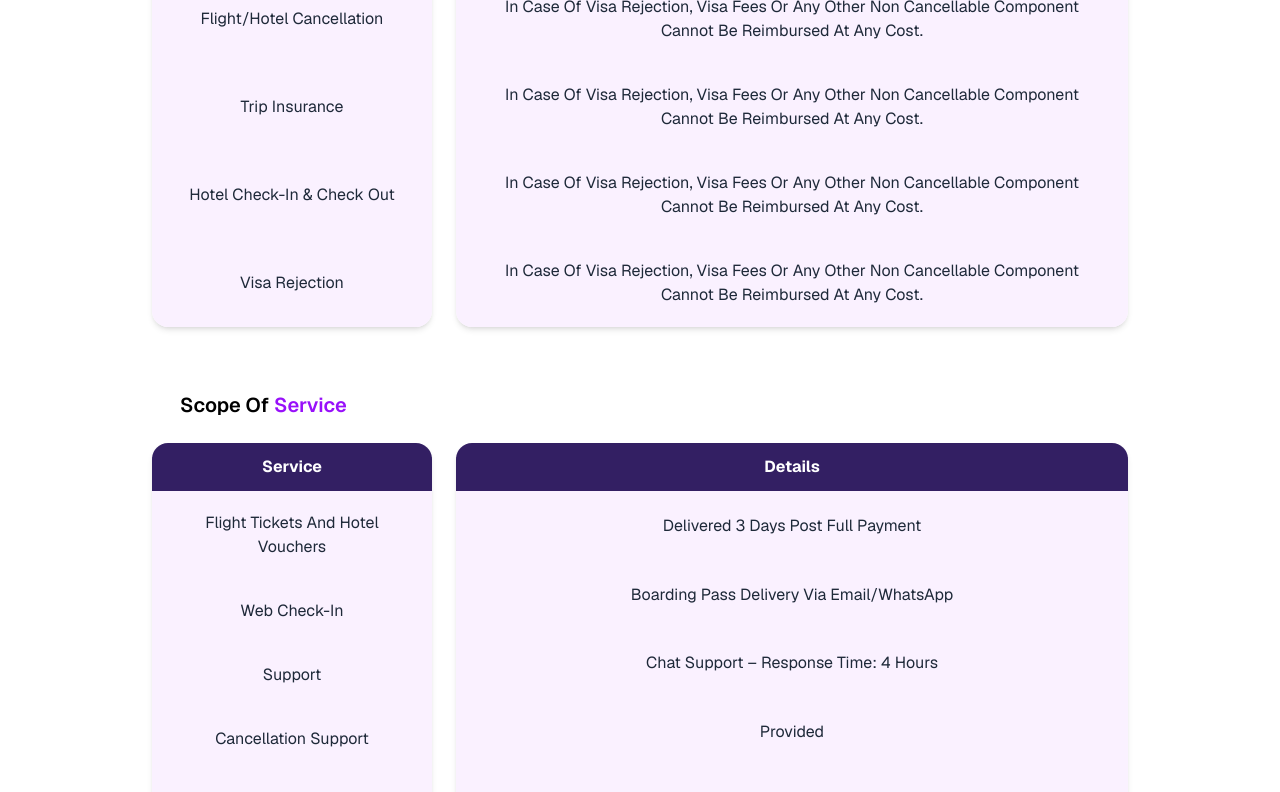
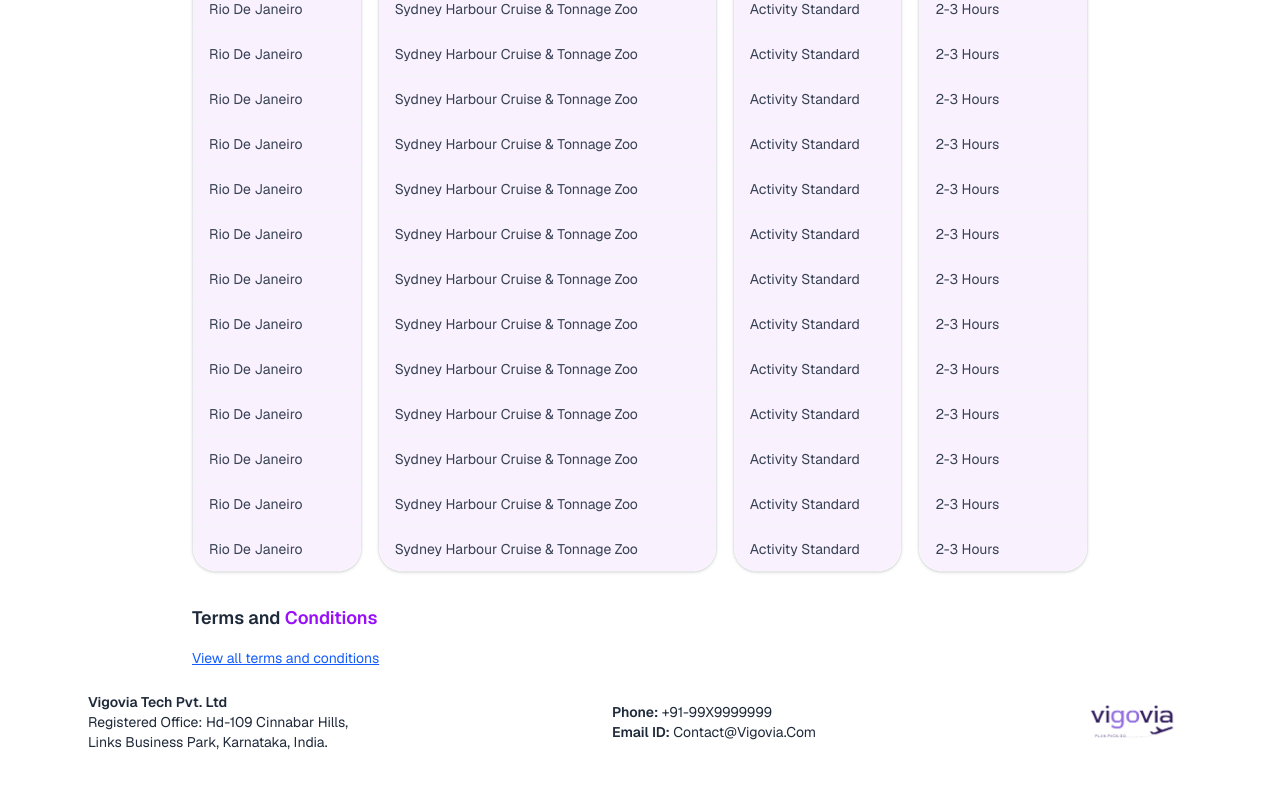
Before and after one commit to Hari-hara7/Vigovia-Assignment, a Next.js app in the folder my-app/: page / in a window 1280 px wide. Shown: the part 3100-3892 px from the top of the page. Built offline with nearby package versions, Linux system fonts and the light colour scheme.

Commit message:
100% done

```diff
--- a/my-app/app/fourth/page.tsx
+++ b/my-app/app/fourth/page.tsx
@@ -129,7 +129,7 @@ export default function FourthPage() {
             </div>
           </div>
         </div>
-
+<div className="border-t border-blsck my-10 w-full" />
         {/* CTA */}
         <div className="text-center py-8 mb-100">
           <h3 className="text-2xl font-bold text-gray-800 mb-6">
--- a/my-app/app/page.tsx
+++ b/my-app/app/page.tsx
@@ -3,6 +3,7 @@
 import Home from './home/page';
 import Notes from './notes/page';
 import Second from './second/page';
+import Third from './third/page';
 import Fourth from './fourth/page';
 import Fivth from './fivth/page';
 
@@ -11,6 +12,7 @@ export default function MainPage() {
     <main>
       <Home />
       <Second/>
+      <Third />
       <Notes />
       <Fourth />
       <Fivth />
--- a/my-app/app/third/page.tsx
+++ b/my-app/app/third/page.tsx
@@ -0,0 +1,219 @@
+'use client'
+
+import React from 'react'
+import Image from 'next/image'
+
+const activityData = [
+  {
+    city: "Rio De Janeiro",
+    activity: "Sydney Harbour Cruise & Tonnage Zoo",
+    type: "Nonstop Sightseeing",
+    timeRequired: "2-3 Hours"
+  },
+  {
+    city: "Rio De Janeiro",
+    activity: "Sydney Harbour Cruise & Tonnage Zoo",
+    type: "Activity Standard",
+    timeRequired: "2-3 Hours"
+  },
+  {
+    city: "Rio De Janeiro",
+    activity: "Sydney Harbour Cruise & Tonnage Zoo",
+    type: "Activity Standard",
+    timeRequired: "2-3 Hours"
+  },
+  {
+    city: "Rio De Janeiro",
+    activity: "Sydney Harbour Cruise & Tonnage Zoo",
+    type: "Activity Standard",
+    timeRequired: "2-3 Hours"
+  },
+  {
+    city: "Rio De Janeiro",
+    activity: "Sydney Harbour Cruise & Tonnage Zoo",
+    type: "Activity Standard",
+    timeRequired: "2-3 Hours"
+  },
+  {
+    city: "Rio De Janeiro",
+    activity: "Sydney Harbour Cruise & Tonnage Zoo",
+    type: "Activity Standard",
+    timeRequired: "2-3 Hours"
+  },
+  {
+    city: "Rio De Janeiro",
+    activity: "Sydney Harbour Cruise & Tonnage Zoo",
+    type: "Activity Standard",
+    timeRequired: "2-3 Hours"
+  },
+  {
+    city: "Rio De Janeiro",
+    activity: "Sydney Harbour Cruise & Tonnage Zoo",
+    type: "Activity Standard",
+    timeRequired: "2-3 Hours"
+  },
+  {
+    city: "Rio De Janeiro",
+    activity: "Sydney Harbour Cruise & Tonnage Zoo",
+    type: "Activity Standard",
+    timeRequired: "2-3 Hours"
+  },
+  {
+    city: "Rio De Janeiro",
+    activity: "Sydney Harbour Cruise & Tonnage Zoo",
+    type: "Activity Standard",
+    timeRequired: "2-3 Hours"
+  },
+  {
+    city: "Rio De Janeiro",
+    activity: "Sydney Harbour Cruise & Tonnage Zoo",
+    type: "Activity Standard",
+    timeRequired: "2-3 Hours"
+  },
+  {
+    city: "Rio De Janeiro",
+    activity: "Sydney Harbour Cruise & Tonnage Zoo",
+    type: "Activity Standard",
+    timeRequired: "2-3 Hours"
+  },
+  {
+    city: "Rio De Janeiro",
+    activity: "Sydney Harbour Cruise & Tonnage Zoo",
+    type: "Activity Standard",
+    timeRequired: "2-3 Hours"
+  },
+  {
+    city: "Rio De Janeiro",
+    activity: "Sydney Harbour Cruise & Tonnage Zoo",
+    type: "Activity Standard",
+    timeRequired: "2-3 Hours"
+  },
+  {
+    city: "Rio De Janeiro",
+    activity: "Sydney Harbour Cruise & Tonnage Zoo",
+    type: "Activity Standard",
+    timeRequired: "2-3 Hours"
+  },
+  {
+    city: "Rio De Janeiro",
+    activity: "Sydney Harbour Cruise & Tonnage Zoo",
+    type: "Activity Standard",
+    timeRequired: "2-3 Hours"
+  }
+]
+
+export default function ThirdPage() {
+  return (
+    <div className="min-h-screen bg-white p-6 font-sans">
+      <div className="max-w-4xl mx-auto space-y-8">
+
+        {/* Activity Table Section */}
+        <div className="bg-white">
+          <h2 className="text-lg font-semibold text-gray-800 mb-4">
+            Activity <span className="text-purple-600">Table</span>
+          </h2>
+
+          <div className="flex gap-4">
+            {/* City Column */}
+            <div className="w-1/5 bg-white border border-gray-200 rounded-3xl overflow-hidden shadow-sm">
+              <div className="bg-[#331F63] text-white px-4 py-3 font-medium text-sm text-center rounded-t-3xl">
+                City
+              </div>
+              {activityData.map((activity, index) => (
+                <div key={index} className={`px-4 py-3 text-sm text-gray-700 bg-[#FAF1FF] border-b last:border-b-0 border-gray-100 ${index === activityData.length - 1 ? 'rounded-b-3xl' : ''}`}>
+                  {activity.city}
+                </div>
+              ))}
+            </div>
+
+            {/* Activity Column */}
+            <div className="w-2/5 bg-white border border-gray-200 rounded-3xl overflow-hidden shadow-sm">
+              <div className="bg-[#331F63] text-white text-center px-4 py-3 font-medium text-sm rounded-t-3xl">
+                Activity
+              </div>
+              {activityData.map((activity, index) => (
+                <div key={index} className={`px-4 py-3 text-sm text-gray-700 bg-[#FAF1FF] border-b last:border-b-0 border-gray-100 ${index === activityData.length - 1 ? 'rounded-b-3xl' : ''}`}>
+                  {activity.activity}
+                </div>
+              ))}
+            </div>
+
+            {/* Type Column */}
+            <div className="w-1/5 bg-white border border-gray-200 rounded-3xl overflow-hidden shadow-sm">
+              <div className="bg-[#331F63] text-white px-4 py-3 font-medium text-sm text-center rounded-t-3xl">
+                Type
+              </div>
+              {activityData.map((activity, index) => (
+                <div key={index} className={`px-4 py-3 text-sm text-gray-700 bg-[#FAF1FF] border-b last:border-b-0 border-gray-100 ${index === activityData.length - 1 ? 'rounded-b-3xl' : ''}`}>
+                  {activity.type}
+                </div>
+              ))}
+            </div>
+
+            {/* Time Required Column */}
+            <div className="w-1/5 bg-white border border-gray-200 rounded-3xl overflow-hidden shadow-sm">
+              <div className="bg-[#331F63] text-white px-4 py-3 font-medium text-sm text-center rounded-t-3xl">
+                Time Required
+              </div>
+              {activityData.map((activity, index) => (
+                <div
+                  key={index}
+                  className={`px-4 py-3 text-sm text-gray-700 bg-[#FAF1FF] border-b last:border-b-0 border-gray-100 ${index === activityData.length - 1 ? 'rounded-b-3xl' : ''}`}
+                >
+                  {activity.timeRequired}
+                </div>
+              ))}
+            </div>
+
+          </div>
+        </div>
+
+        {/* Terms and Conditions Section */}
+        <div className="bg-white">
+          <h2 className="text-lg font-semibold text-gray-800 mb-4">
+            Terms and <span className="text-purple-600">Conditions</span>
+          </h2>
+
+          <div className="text-blue-600 text-sm">
+            <a href="#" className="underline hover:text-blue-800 cursor-pointer">
+              View all terms and conditions
+            </a>
+          </div>
+        </div>
+      </div>
+
+      {/* Footer */}
+      <footer className="py-6 px-4 md:px-16">
+        <div className="flex flex-col md:flex-row justify-between items-start md:items-center gap-6">
+          {/* Left Side - Address */}
+          <div className="text-sm text-gray-800">
+            <p className="font-semibold">Vigovia Tech Pvt. Ltd</p>
+            <p>Registered Office: Hd-109 Cinnabar Hills,</p>
+            <p>Links Business Park, Karnataka, India.</p>
+          </div>
+
+          {/* Center - Contact Info */}
+          <div className="text-sm text-gray-800">
+            <p>
+              <span className="font-semibold">Phone:</span> +91-99X9999999
+            </p>
+            <p>
+              <span className="font-semibold">Email ID:</span> Contact@Vigovia.Com
+            </p>
+          </div>
+
+          {/* Right - Logo */}
+          <div className="w-28">
+            <Image
+              src="/logo.png"
+              alt="Vigovia Logo"
+              width={150}
+              height={120}
+              className="object-contain"
+            />
+          </div>
+        </div>
+      </footer>
+    </div>
+  )
+}
```
